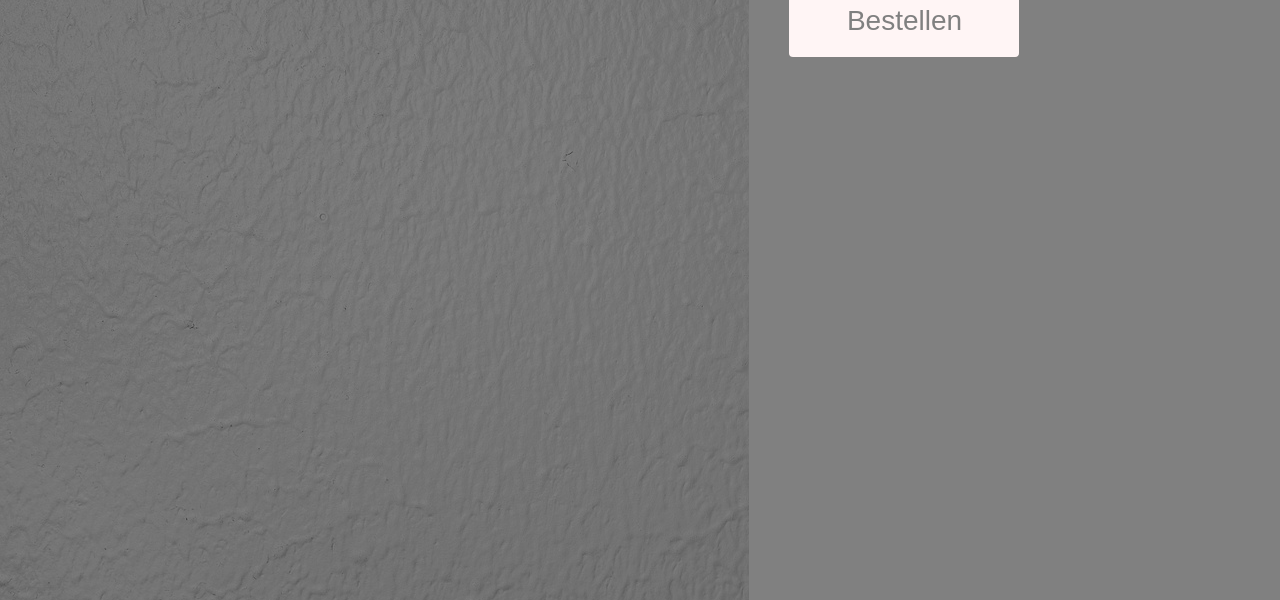
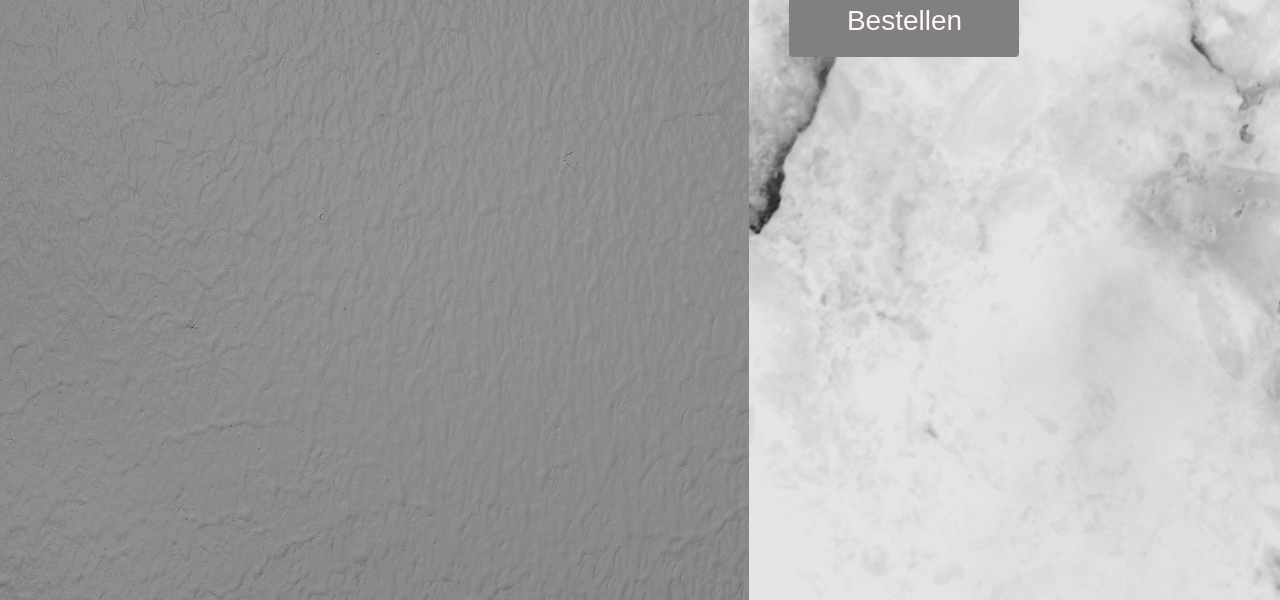
Before and after one commit to TimKaspar/PizzaShop, a website: page PizzaShop-front-end/src/index.html in a window 1280 px wide. Shown: the part 200-800 px from the top of the page. Drawn offline with Linux system fonts and the light colour scheme.

Commit message:
some more color changes

```diff
--- a/PizzaShop-front-end/src/assets/css/main.css
+++ b/PizzaShop-front-end/src/assets/css/main.css
@@ -1,7 +1,7 @@
 @import url('https://fonts.googleapis.com/css2?family=Rowdies:wght@700&display=swap');
 
 html {
-    background: linear-gradient(rgba(0, 0, 0, 0.5), rgba(0, 0, 0, 0.5)), url("../../Img/Background.jpg") no-repeat center center fixed;
+    background: linear-gradient(rgba(0, 0, 0, 0.4), rgba(0, 0, 0, 0.4)), url("../../Img/Background.jpg") no-repeat center center fixed;
     /*background-color: aliceblue;*/
     -webkit-background-size: cover;
     -moz-background-size: cover;
@@ -134,8 +134,9 @@ button:hover .pizzaName {
     grid-column-end: 3;
     grid-row-start: 1;
     grid-row-end: last-line;
-    background-color: grey;
-    color: aliceblue;
+    background: linear-gradient(rgba(0, 0, 0, 0.1), rgba(0, 0, 0, 0.1)), url("../../Img/cart-Background.jpg") no-repeat center center fixed;
+
+    color: grey;
     display: flex;
 }
 
@@ -190,9 +191,9 @@ input {
 /*checkout button*/
 .button {
     border-radius: 4px;
-    background-color: #FFF5F5;
+    background-color: grey;
     border: none;
-    color: grey;
+    color: #FFF5F5;
     text-align: center;
     font-size: 28px;
     padding: 20px;
--- a/PizzaShop-front-end/src/assets/css/main2.css
+++ b/PizzaShop-front-end/src/assets/css/main2.css
@@ -1,7 +1,7 @@
 @import url('https://fonts.googleapis.com/css2?family=Rowdies:wght@700&display=swap');
 
 html {
-    background: linear-gradient(rgba(0, 0, 0, 0.5), rgba(0, 0, 0, 0.5)), url("../../Img/Background.jpg") no-repeat center center fixed;
+    background: linear-gradient(rgba(0, 0, 0, 0.4), rgba(0, 0, 0, 0.4)), url("../../Img/Background.jpg") no-repeat center center fixed;
     -webkit-background-size: cover;
     -moz-background-size: cover;
     -o-background-size: cover;
```
